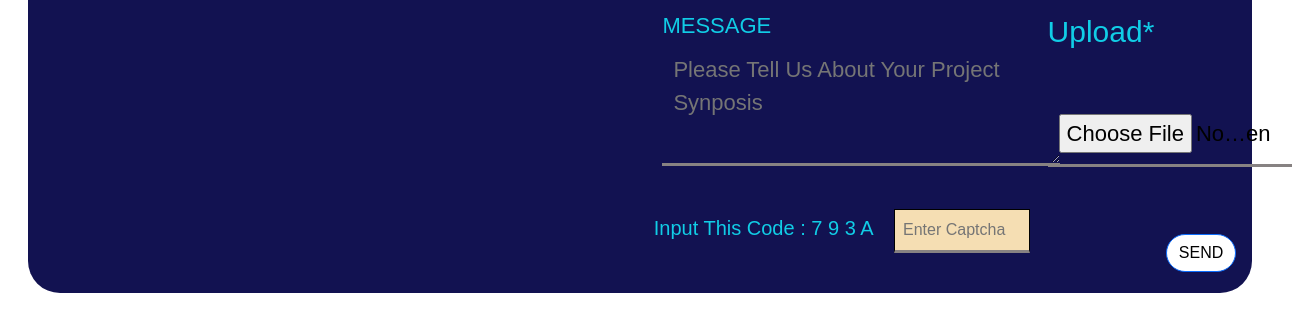
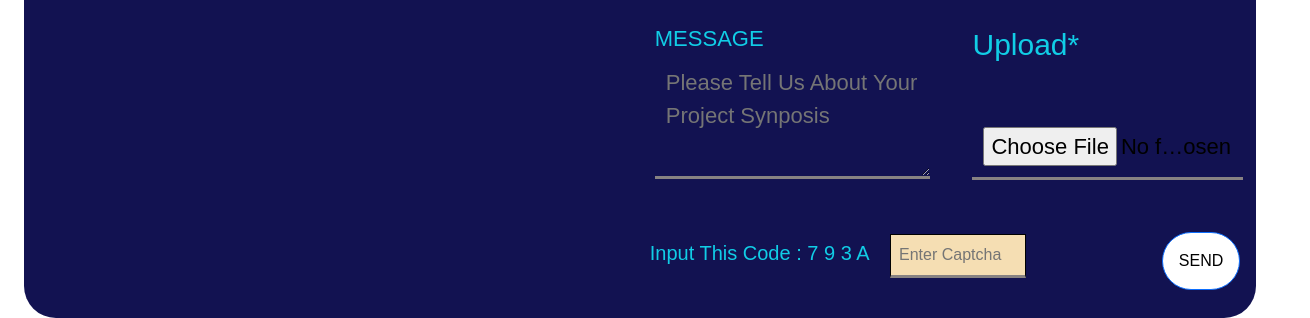
Before and after one commit to harshitdixit9680/Howdy, a plain HTML site: page index.html in a window 1280 px wide. Shown: the part 619-937 px from the top of the page, 1310 px wide, since content can reach past the window. Before the commit the page ends 912 px from the top, so only its background shows below. Drawn offline with nearby package versions, Linux system fonts and the light colour scheme.

Commit message:
Update index.html

```diff
--- a/index.html
+++ b/index.html
@@ -13,7 +13,7 @@
     <link rel="stylesheet" href="https://use.fontawesome.com/releases/v5.8.1/css/all.css" integrity="sha384-50oBUHEmvpQ+1lW4y57PTFmhCaXp0ML5d60M1M7uH2+nqUivzIebhndOJK28anvf" crossorigin="anonymous">
     <!-- ANIMATE CSS -->
     <link rel="stylesheet" href="https://cdnjs.cloudflare.com/ajax/libs/animate.css/3.7.0/animate.min.css">
-    <script src="index.js"></script>
+    <!-- <script src="index.js"></script> -->
     <link href="https://cdn.jsdelivr.net/npm/bootstrap@5.3.0-alpha3/dist/css/bootstrap.min.css" rel="stylesheet" integrity="sha384-KK94CHFLLe+nY2dmCWGMq91rCGa5gtU4mk92HdvYe+M/SXH301p5ILy+dN9+nJOZ" crossorigin="anonymous">
 
 
@@ -42,7 +42,7 @@
                     </p >
                     <p class = "same">
                         <label>Mobile Phone*</label>
-                        <input type="number" placeholder="+1(123)456789" name="phone">
+                        <input  type="text" placeholder="+1(123)456789" name="phone" style="cursor: pointer; color: white;">
                     </p >
                     <p class = "same">
                         <label>Email*</label>
@@ -57,13 +57,13 @@
                             <option value="3">Three</option>
                           </select>
                     </p >
-                    <p  class="block same" >
-                       <label>MESSAGE</label>
-                        <textarea placeholder="Please Tell Us About Your Project Synposis" style="width: 134%;"  class="block1" name="message" rows="3"></textarea>
-                    </p>
-                    <p class = "same block2">
+                    <p class="block2" style="width: 45%;padding: 30px;margin-left: -96px;">
+                        <label>MESSAGE</label>
+                         <textarea placeholder="Please Tell Us About Your Project Synposis" style="width: 134%;" class="block1" name="message" rows="3"></textarea>
+                     </p>
+                     <p class="block2" style="width: 56%;padding: 30px;margin-left: 61px;">
                         <label style="font-size: 30px;">Upload*</label>
-                        <input class="block3" type="file"   id="myFile" name="filename">
+                        <input class="block3" type="file" id="myFile" name="filename">
 
                     </p>
 
@@ -79,10 +79,12 @@
 
                  <div class="block">
 
-                        <a href="index.html" style="background-color: white; color: black;     border-radius:34px"    class="paapu btn btn-outline-primary"   >SEND</a>
+                        <a href="index.html" style="background-color: white; color: black;     border-radius:34px; padding: 16px;  margin-top: -60px;"    class="paapu btn btn-outline-primary"   >SEND</a>
                     </div>
                 </a>
             </div>
+
+
             <!-- <div class="contact-info">
                 <h4>More Info</h4>
                 <ul>
```
